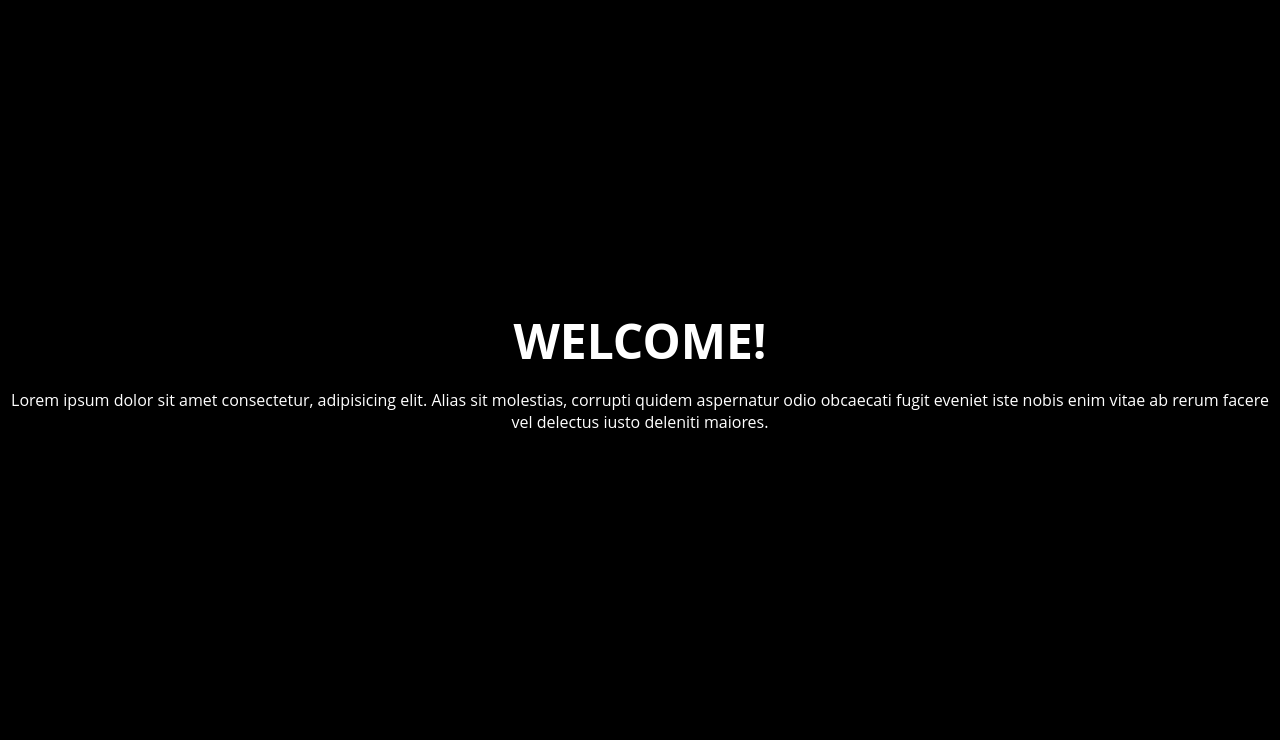
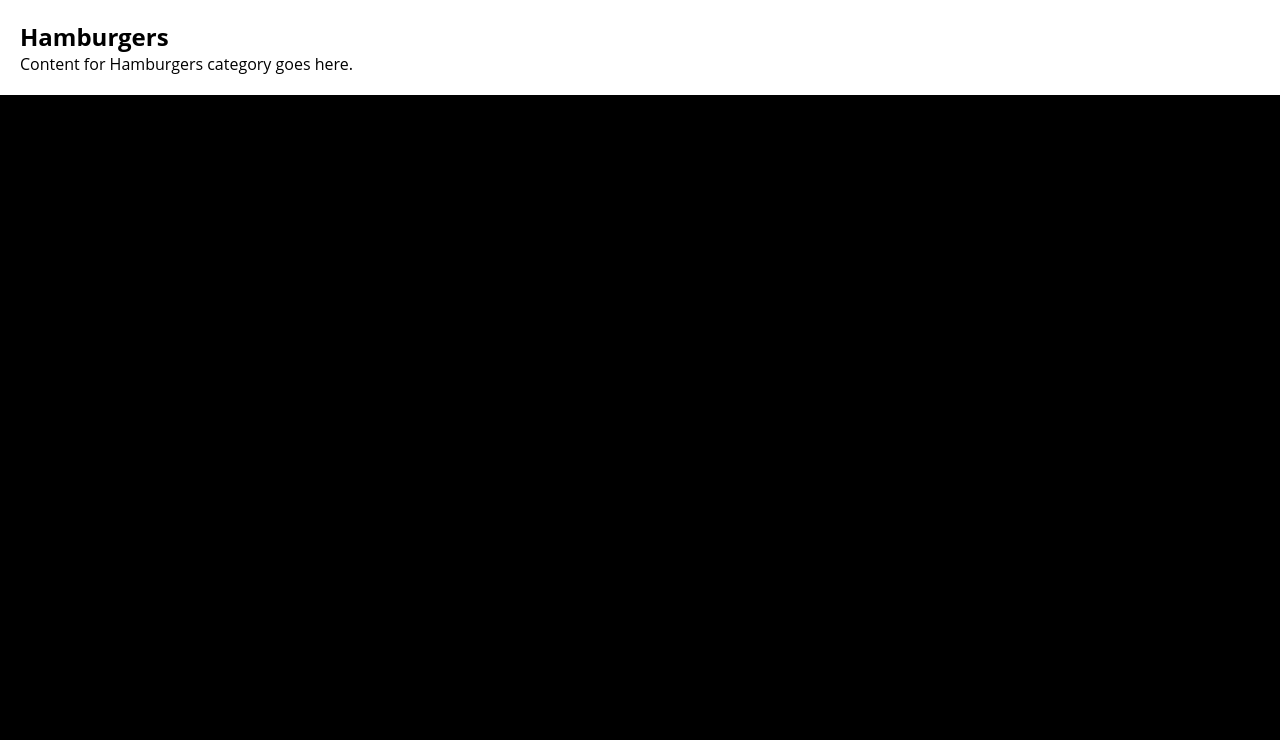
Before and after one commit to KennethLacorte/WebSystemAndTechnologies-, a PHP site: page /Admin.html in a window 1280 px wide. Shown: the part 60-800 px from the top of the page. Run offline with PHP 8.4, Linux system fonts and the light colour scheme.

Commit message:
draft ng sa menu drop down

```diff
--- a/WST Final Project/Admin.html
+++ b/WST Final Project/Admin.html
@@ -6,6 +6,9 @@
     <meta name="viewport" content="width=device-width, initial-scale=1.0">
     <link rel="stylesheet" href="https://cdnjs.cloudflare.com/ajax/libs/font-awesome/6.4.2/css/all.min.css" integrity="sha512-z3gLpd7yknf1YoNbCzqRKc4qyor8gaKU1qmn+CShxbuBusANI9QpRohGBreCFkKxLhei6S9CQXFEbbKuqLg0DA==" crossorigin="anonymous" referrerpolicy="no-referrer">
     <link rel="stylesheet" href="style.css">
+    <style>
+
+    </style>
     <title>Angels Burger</title>
 </head>
 <body>
@@ -21,17 +24,12 @@
                     <ul class="dropdown-menu">
                         <li class="menu-items"><a href="#hamburgers" style="color: black;">HAMBURGERS</a></li>
                         <li class="menu-items"><a href="#hotdogs" style="color: black;">HOTDOG SANDWICHES</a></li>
-                        <li class="menu-items"><a href="#hamsandwiches" style="color: black;">HAM SANDWICHES</a></li>
-                        <li class="menu-items"><a href="#baconsandwiches" style="color: black;">BACON SANDWICHES</a></li>
+                        <li class="menu-items"><a href="#ham" style="color: black;">HAM SANDWICHES</a></li>
+                        <li class="menu-items"><a href="#bacon" style="color: black;">BACON SANDWICHES</a></li>
                         <li class="menu-items"><a href="#drinks" style="color: black;">DRINKS</a></li>
-                      </ul>
-
-
                     </ul>
                 </li>
             </ul>
-
-
 
             <div class="search-bar">
                 <input type="text" placeholder="Search...">
@@ -41,14 +39,56 @@
     </header>
 
     <main>
-        <section id="hero">
-            <h1>WELCOME!</h1>
-            <p>Lorem ipsum dolor sit amet consectetur, adipisicing elit. Alias sit molestias, corrupti quidem aspernatur odio obcaecati fugit eveniet iste nobis enim vitae ab rerum facere vel delectus iusto deleniti maiores.</p>
+        <section id="hamburgers" class="menu-content">
+            <h2>Hamburgers</h2>
+            <p>Content for Hamburgers category goes here.</p>
+        </section>
+
+        <section id="hotdogs" class="menu-content">
+            <h2>Hotdog Sandwiches</h2>
+            <p>Content for Hotdog Sandwiches category goes here.</p>
+        </section>
+
+        <section id="ham" class="menu-content">
+            <h2>Ham Sandwiches</h2>
+            <p>Content for Ham Sandwiches category goes here.</p>
+        </section>
+
+        <section id="bacon" class="menu-content">
+            <h2>Bacon Sandwiches</h2>
+            <p>Content for Bacon Sandwiches category goes here.</p>
+        </section>
+
+        <section id="drinks" class="menu-content">
+            <h2>Drinks</h2>
+            <p>Content for Drink category goes here.</p>
         </section>
     </main>
 
+    <script>
+        document.addEventListener('DOMContentLoaded', function () {
+            // Get all menu items
+            var menuItems = document.querySelectorAll('.menu-items');
 
+            // Get all menu content sections
+            var menuContent = document.querySelectorAll('.menu-content');
 
+            // Show the first menu content section by default
+            menuContent[0].style.display = 'block';
 
+            // Add click event listener to each menu item
+            menuItems.forEach(function (item, index) {
+                item.addEventListener('click', function () {
+                    // Hide all menu content sections
+                    menuContent.forEach(function (content) {
+                        content.style.display = 'none';
+                    });
+
+                    // Show the corresponding menu content section based on the clicked item
+                    menuContent[index].style.display = 'block';
+                });
+            });
+        });
+    </script>
 </body>
 </html>
--- a/WST Final Project/style.css
+++ b/WST Final Project/style.css
@@ -11,6 +11,15 @@ body{
     background-image: url('');
     background-size: cover;
     background-position: center;
+    margin: 0;
+    padding: 0;
+}
+
+.menu-content {
+    display: none;
+    background-color: white;
+    padding: 20px;
+    box-shadow: 0px 2px 5px rgba(0, 0, 0, 0.1);
 }
 
 li{
```
Also changed, not shown: WST Final Project/hamburger1.jpg (added).
